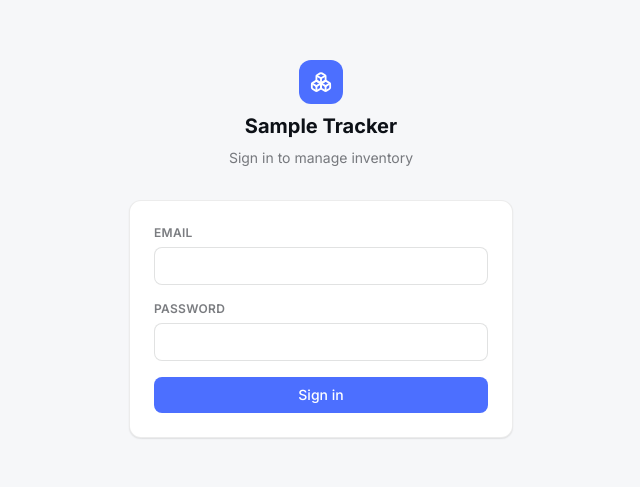
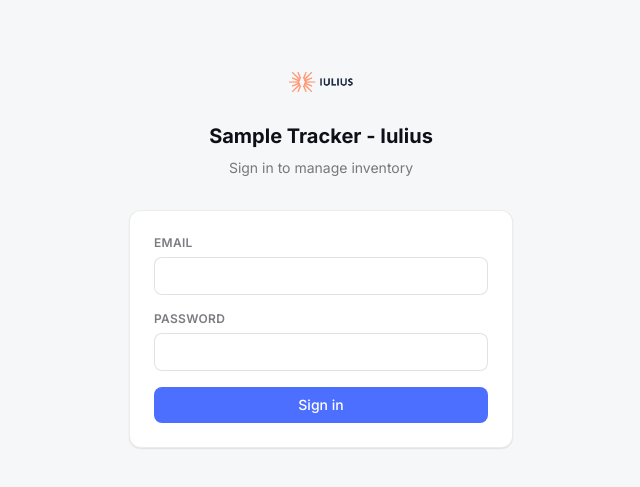
Before and after one commit to ChristianL0/Inventory_App_Management, a React (Vite) app: page /login in a window 1280 px wide. Shown: the part 151-638 px from the top of the page, without its empty margins (319-959 px from the left). Built offline with nearby package versions, Linux system fonts and the light colour scheme; no server answers.

Commit message:
Added new logo

```diff
--- a/src/pages/Login.tsx
+++ b/src/pages/Login.tsx
@@ -30,10 +30,8 @@
     <div className="flex min-h-screen items-center justify-center bg-paper dark:bg-ink px-4">
       <div className="w-full max-w-sm">
         <div className="mb-8 flex flex-col items-center gap-2 text-center">
-          <span className="flex h-11 w-11 items-center justify-center rounded-xl bg-signal-500 text-white">
-            <Boxes size={22} />
-          </span>
-          <h1 className="text-xl font-bold text-ink dark:text-paper">Sample Tracker</h1>
+          <img src="/logo_iulius.png" alt="Logo" className="h-16 w-16 object-contain" />
+          <h1 className="text-xl font-bold text-ink dark:text-paper">Sample Tracker - Iulius</h1>
           <p className="text-sm text-ink/55 dark:text-paper/55">Sign in to manage inventory</p>
         </div>
 
```
